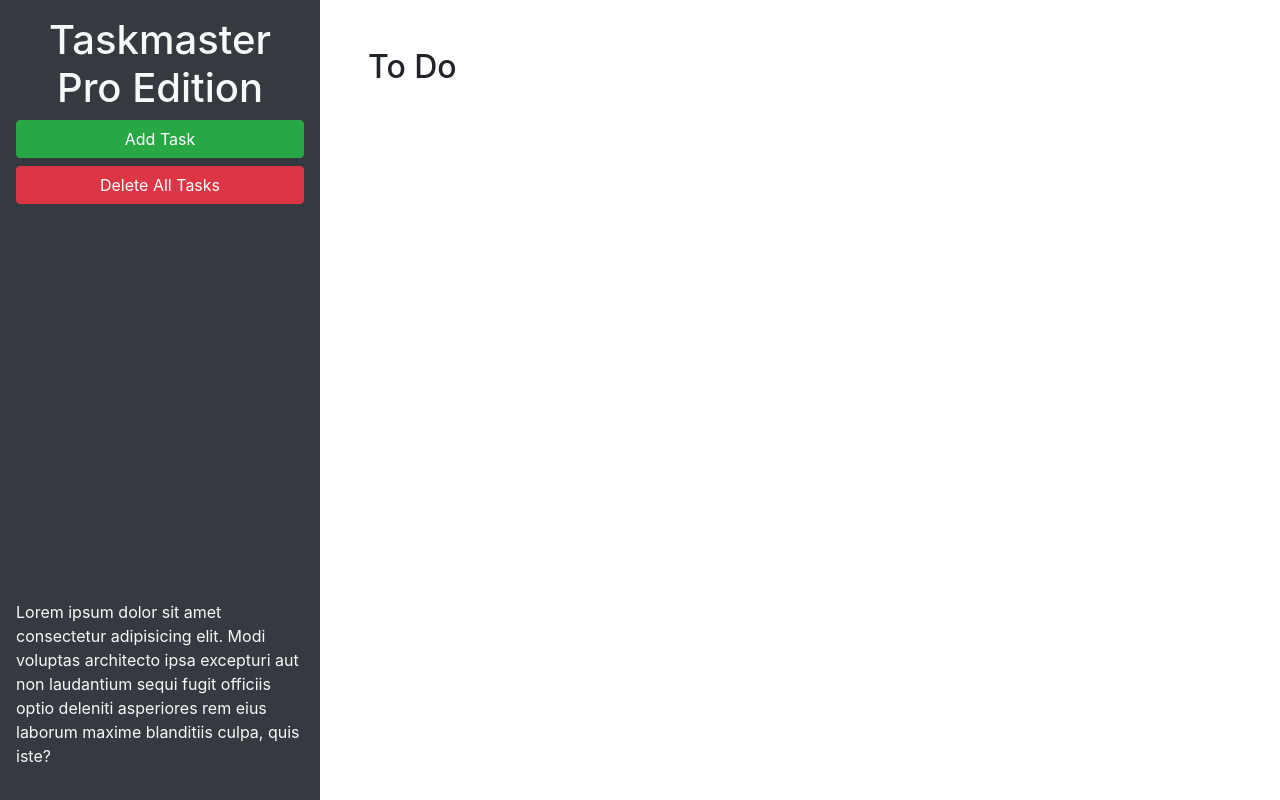
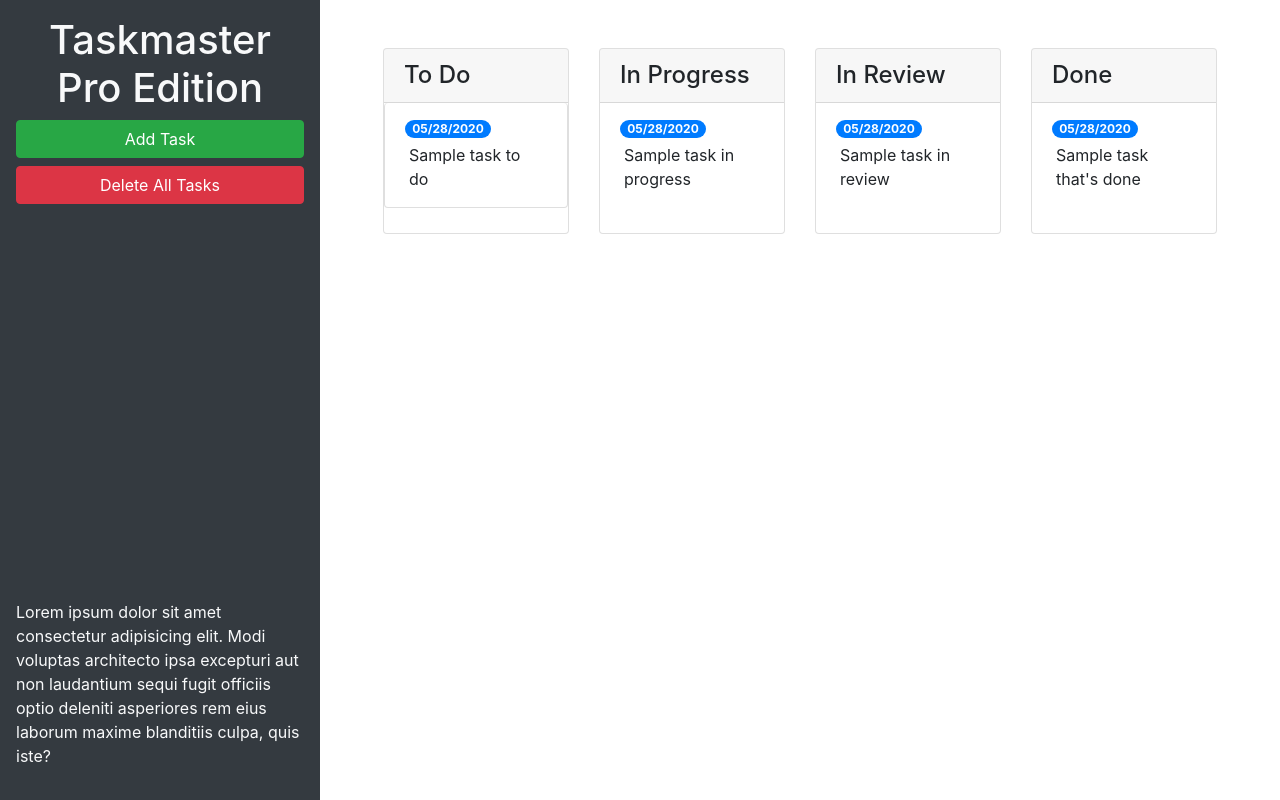
Before and after one commit to urbanearthymama/taskmaster-pro, a plain HTML site: page index.html in a window 1280 px wide. Drawn offline with nearby package versions, Linux system fonts and the light colour scheme.

Commit message:
bootstrap modal

```diff
--- a/assets/js/script.js
+++ b/assets/js/script.js
@@ -89,9 +89,7 @@ $(".list-group").on('click', "p", function() {
 
 $(".list-group").on("blur", "textarea", function(){
 // get the text area's current value/text
-var text = $(this)
-  .val()
-  .trim();
+var text = $(this).val();
 
 // get the parent ul's id attribute
 var status = $(this)
--- a/index.html
+++ b/index.html
@@ -24,9 +24,67 @@
       </p>
     </header>
     <main class="col-12 col-lg-9">
-      <div class="m-5">
-        <h2>To Do</h2>
-        <ul id="list-toDo" class="list-group"> </ul>
+      <div class="m-5 row justify-content-around">
+        <div class="col-12 col-md-6 col-xl-3 mb-3">
+          <div class="card">
+          <h4 class="card-header">
+            To Do
+          </h4>
+          <ul id="list-toDo" class="list-group list-group flush">
+            <li class="list-group-item">
+              <span class="badge badge-primary badge-pill">05/28/2020</span>
+              <p class="m-1">Sample task to do</p>
+            </li>
+          </ul>
+          </div>
+        </div>
+        <!-- todo end -->
+        <!-- in progress start -->
+        <div class="col-12 col-md-6 col-xl-3 mb-3">
+          <div class="card">
+          <h4 class="card-header">
+            In Progress
+          </h4>
+          <ul id="list-inProgress" class="list-group list-group-flush">
+            <li class="list-group-item">
+              <span class="badge badge-primary badge-pill">05/28/2020</span>
+              <p class="m-1">Sample task in progress</p>
+            </li>
+          </ul>
+        </div>
+      </div>
+        <!-- in progress end -->
+        <!-- in review start -->
+        <div class="col-12 col-md-6 col-xl-3 mb-3">
+          <div class="card">
+          <h4 class="card-header">
+            In Review
+          </h4>
+          <ul id="list-inReview" class="list-group list-group-flush">
+            <li class="list-group-item">
+              <span class="badge badge-primary badge-pill">05/28/2020</span>
+              <p class="m-1">Sample task in review</p>
+            </li>
+          </ul>
+        </div>
+        </div>
+        <!-- in review end -->
+        <!-- done start -->
+        <div class="col-12 col-md-6 col-xl-3 mb-3">
+          <div class="card">
+            <h4 class="card-header">
+              Done
+            </h4>
+            <ul id="list-done" class="list-group list-group-flush">
+              <li class="list-group-item">
+                <span class="badge badge-primary badge-pill">05/28/2020</span>
+                <p class="m-1">Sample task that's done</p>
+              </li>
+            </ul>
+          </div>
+        </div>
+        <!-- done end -->
+      </div>
       </div>
     </main>
   </div>
@@ -46,11 +104,11 @@
           <form>
             <div class="form-group">
               <label for="modalTaskDescription">Task description</label>
-              <textarea id="modalTaskDescription" rows="3"></textarea>
+              <textarea id="modalTaskDescription" rows="3" class="form-control"></textarea>
             </div>
             <div class="form-group">
               <label for="modalDueDate">Due date</label>
-              <input type="text" id="modalDueDate" placeholder="mm/dd/yyyy" autocomplete="off" />
+              <input type="text" class="form-control" id="modalDueDate" placeholder="mm/dd/yyyy" autocomplete="off" />
             </div>
           </form>
         </div>
```
